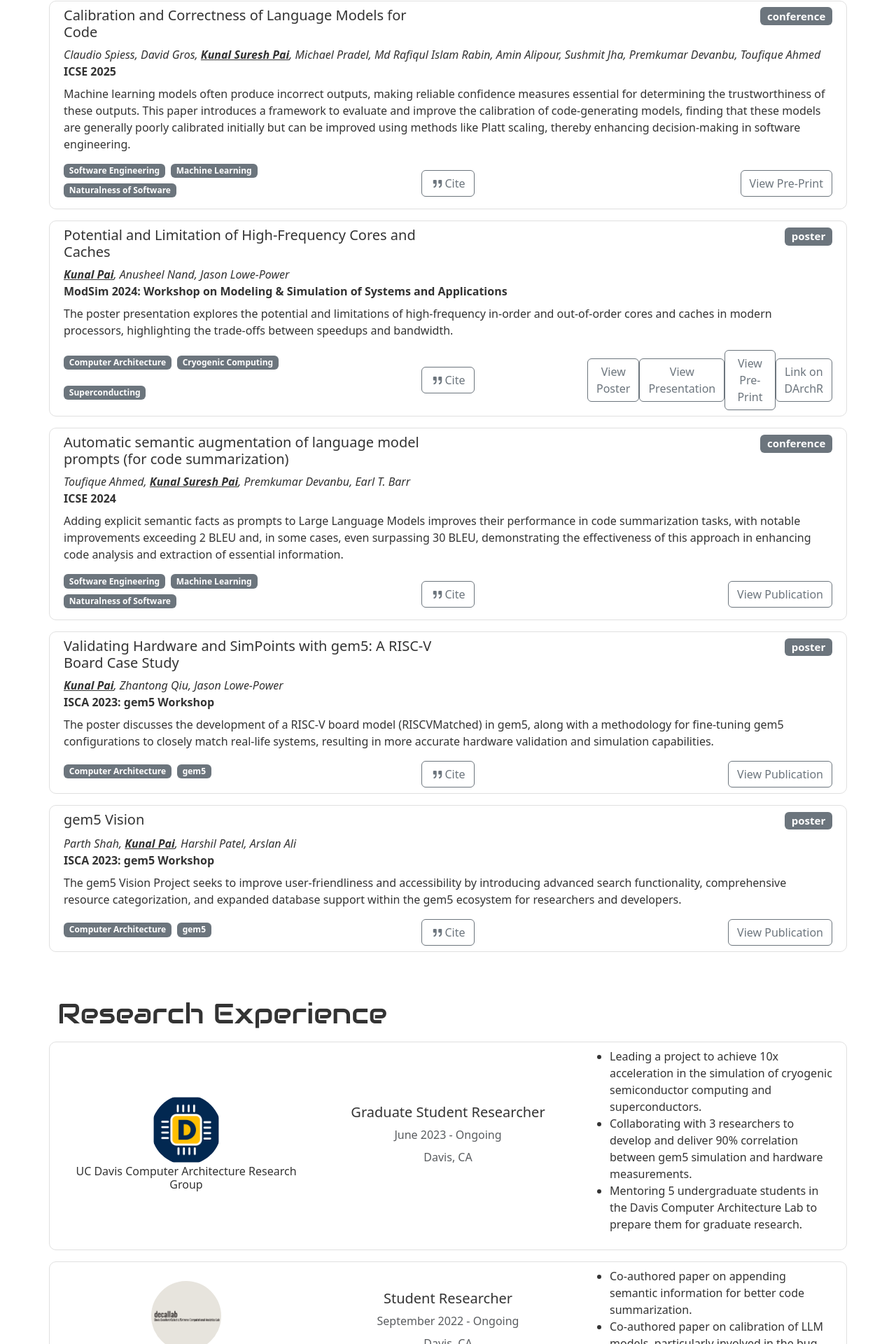
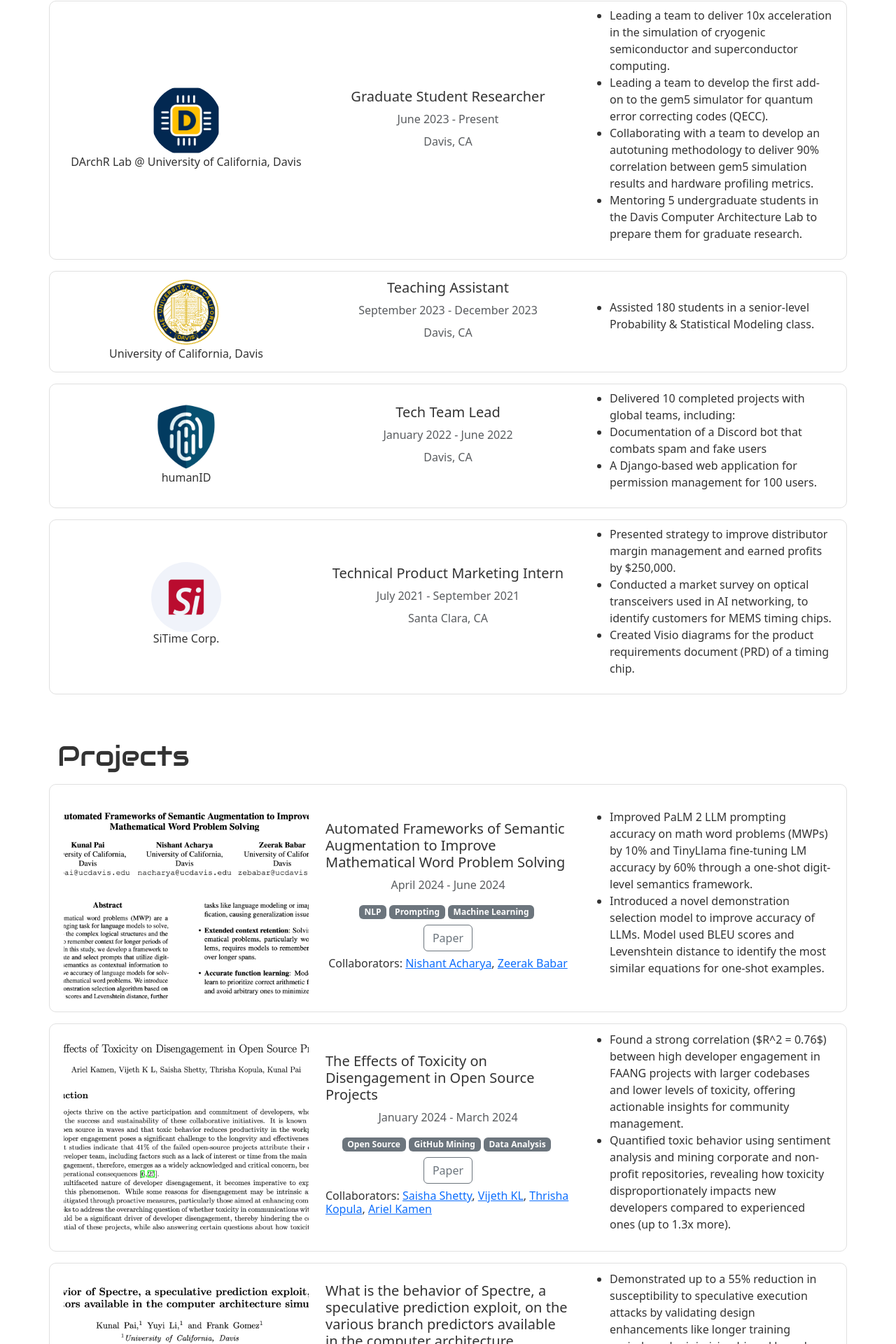
Before and after one commit to kunpai/my-website, a Next.js app: page / in a window 1280 px wide. Shown: the part 1147-3067 px from the top of the page at 70% size. Built offline with nearby package versions, Linux system fonts and the light colour scheme.

Commit message:
Sync w/ Resume

```diff
--- a/pages/index.js
+++ b/pages/index.js
@@ -45,6 +45,18 @@ export default function Home() {
         <Row>
           <Education />
         </Row>
+        {/* <Row>
+          <Experience jsonExperiences={researchExperience} title={"Research Experience"} isExperience />
+        </Row> */}
+        {/* <Row>
+          <Experience jsonExperiences={teachingExperience} title={"Teaching Experience"} isExperience />
+        </Row> */}
+        <Row>
+          <Experience jsonExperiences={workExperience} title={"Work Experience"} isExperience />
+        </Row>
+        <Row>
+          <Experience jsonExperiences={projects} title={"Projects"} />
+        </Row>
         <Row>
           <div className="mt-5">
             <h1 className="mb-3" id="publications">
@@ -52,18 +64,6 @@ export default function Home() {
             </h1>
             <Publication />
           </div>
-        </Row>
-        <Row>
-          <Experience jsonExperiences={researchExperience} title={"Research Experience"} isExperience />
-        </Row>
-        <Row>
-          <Experience jsonExperiences={teachingExperience} title={"Teaching Experience"} isExperience />
-        </Row>
-        <Row>
-          <Experience jsonExperiences={workExperience} title={"Work Experience"} isExperience />
-        </Row>
-        <Row>
-          <Experience jsonExperiences={projects} title={"Projects"} />
         </Row>
         <Row>
           <div className="mt-5">
--- a/public/jsons/projects.json
+++ b/public/jsons/projects.json
@@ -3,7 +3,7 @@
         "title": "Automated Frameworks of Semantic Augmentation to Improve Mathematical Word Problem Solving",
         "start": "April 2024",
         "end": "June 2024",
-        "description": "Improved language model accuracy on MWPs by 10% (prompting PaLM2) and 60% (finetuning TinyLlama) through a one-shot digit-level semantics framework, over base model performance.\nIntroduced a novel demonstration selection model to identify the most similar equations for one-shot examples using BLEU scores and Levenshtein distance.\nCompleted as part of ECS 271 : Machine Learning & Discovery at UC Davis.",
+        "description": "Improved PaLM 2 LLM prompting accuracy on math word problems (MWPs) by 10% and TinyLlama fine-tuning LM accuracy by 60% through a one-shot digit-level semantics framework.\nIntroduced a novel demonstration selection model to improve accuracy of LLMs. Model used BLEU scores and Levenshtein distance to identify the most similar equations for one-shot examples.",
         "skills": [
             "NLP",
             "Prompting",
@@ -28,7 +28,7 @@
         "title": "The Effects of Toxicity on Disengagement in Open Source Projects",
         "start": "January 2024",
         "end": "March 2024",
-        "description": "Analyzed factors contributing to developer disengagement in open-source projects, identifying a 0.76 R-squared value between less toxicity and large codebase size with high engagement for FAANG projects.\nQuantified toxicity across corporate and non-profit open-source communities, categorizing comments and examining how toxic interactions disproportionately affected new developers compared to experienced ones.\nCompleted as part of ECS 260 : Software Engineering at UC Davis.",
+        "description": "Found a strong correlation ($R^2 = 0.76$) between high developer engagement in FAANG projects with larger codebases and lower levels of toxicity, offering actionable insights for community management.\nQuantified toxic behavior using sentiment analysis and mining corporate and non-profit repositories, revealing how toxicity disproportionately impacts new developers compared to experienced ones (up to 1.3x more).",
         "skills": [
             "Open Source",
             "GitHub Mining",
@@ -61,7 +61,7 @@
         "title": "What is the behavior of Spectre, a speculative prediction exploit, on the various branch predictors available in the computer architecture simulator gem5?",
         "start": "October 2023",
         "end": "December 2023",
-        "description": "Investigated susceptibility of x86-based in-order and out-of-order processors to Spectre V1 attacks using gem5 v23.0, identifying a strong correlation between Spectre attack effectiveness and branch predictor type.\nProposed design enhancements for a Spectre-resistant branch predictor, emphasizing longer training periods and mitigation of biased branches, aimed at reducing susceptibility to speculative execution attacks.\nCompleted as part of ECS 235A : Computer & Info Security at UC Davis.",
+        "description": "Demonstrated up to a 55% reduction in susceptibility to speculative execution attacks by validating design enhancements like longer training periods and minimizing biased branches for Spectre-resistant branch predictors.\nInvestigated the vulnerability of x86-based in-order and out-of-order processors to Spectre V1 attacks, revealing a strong correlation between branch predictor training periods and attack effectiveness.",
         "skills": [
             "gem5",
             "Spectre",
@@ -86,7 +86,7 @@
         "title": "gem5 Vision",
         "start": "January 2023",
         "end": "June 2023",
-        "description": "Boosted resource discovery speed by 20x with optimized search functionality across 1,200+ resources.\nIntroduced semantic versioning and built a categorization system, enabling faster retrieval of resources across 20+ categories.\nIntegrated local/remote JSON files and MongoDB for gem5, enhancing accessibility for 500+ users.",
+        "description": "Boosted resource discovery speed by 20x with optimized search functionality across 1,200+ resources.\nEnabled faster retrieval of resources across 20+ categories by introducing categorization and semantic versioning.\nEnhanced accessibility for 500+ industry and academic users by integrating local/remote JSON files and MongoDB with gem5.",
         "skills": [
             "NextJS",
             "MongoDB",
@@ -116,7 +116,7 @@
         "title": "QuixFolio",
         "start": "March 2023",
         "end": "April 2023",
-        "description": "Demonstrated strong coding and programming skills to create QuixFolio as an open-source project.\nStreamlined the portfolio creation process by providing a wide range of customizable templates and easy information input options.\nImplemented hosting capabilities on GitHub pages, enabling seamless portfolio sharing and accessibility.\nSuccessfully launched the alpha version of QuixFolio, which garnered significant traction with over 190 visitors and 1000+ page views within the first week.",
+        "description": "Developed a portfolio website template with a focus on modularity and ease of use.\nImplemented a dark mode toggle and a customizable theme switcher to personalize the website.\nDeployed the website on GitHub Pages and automated the deployment process with GitHub Actions.",
         "skills": [
             "ReactJS",
             "NextJS",
@@ -143,7 +143,7 @@
         "title": "OLED Paint",
         "start": "May 2022",
         "end": "May 2022",
-        "description": "Utilized SPI and I2C to create a tilt-based paint application between the CC3200 and Adafruit OLED.\nCreated a webserver and implemented a compression algorithm to transfer 128x128 bitmaps from a board to a computer.\nConferred Best Lab Project for Spring 2022.\nSolidified skills of utilizing datasheet information to interact with hardware better.",
+        "description": "Utilized SPI and I2C to create a tilt-based paint application between the CC3200 and Adafruit OLED.\nCreated a webserver and implemented a compression algorithm to transfer 128x128 bitmaps from a board to a computer 2x faster.\nConferred Best Lab Project for Spring 2022.\nSolidified skills of utilizing datasheet information to interact with hardware better.",
         "skills": [
             "C",
             "Python"
--- a/public/jsons/work-experience.json
+++ b/public/jsons/work-experience.json
@@ -1,19 +1,37 @@
 [
+    {
+        "title": "Graduate Student Researcher",
+        "organization": "DArchR Lab @ University of California, Davis",
+        "start": "June 2023",
+        "end": "Present",
+        "description": "Leading a team to deliver 10x acceleration in the simulation of cryogenic semiconductor and superconductor computing. \nLeading a team to develop the first add-on to the gem5 simulator for quantum error correcting codes (QECC). \nCollaborating with a team to develop an autotuning methodology to deliver 90% correlation between gem5 simulation results and hardware profiling metrics. \nMentoring 5 undergraduate students in the Davis Computer Architecture Lab to prepare them for graduate research.",
+        "location": "Davis, CA",
+        "image": "/images/darchr.png"
+    },
+    {
+        "title": "Teaching Assistant",
+        "organization": "University of California, Davis",
+        "start": "September 2023",
+        "end": "December 2023",
+        "description": "Assisted 180 students in a senior-level Probability & Statistical Modeling class.",
+        "location": "Davis, CA",
+        "image": "/images/ucdavis.png"
+    },
     {
         "title": "Tech Team Lead",
         "organization": "humanID",
         "start": "January 2022",
         "end": "June 2022",
-        "description": "Delivered 10 completed projects with global teams, including documentation of a Discord bot that combats spam and fake users, and a Django-based web application for permission management for 100 users.",
+        "description": "Delivered 10 completed projects with global teams, including: \nDocumentation of a Discord bot that combats spam and fake users\n A Django-based web application for permission management for 100 users.",
         "location": "Davis, CA",
         "image": "/images/humanid.webp"
     },
     {
         "title": "Technical Product Marketing Intern",
-        "organization": "SiTime Corporation",
+        "organization": "SiTime Corp.",
         "start": "July 2021",
         "end": "September 2021",
-        "description": "Presented strategy to better distributor margin management and improve earned profits by $250,000.\nConducted a market survey on types of optical transceivers used in AI networking infrastructure to identify potential customers for MEMS timing chips.\nCreated Visio diagrams for the product requirements document for a timing chip.",
+        "description": "Presented strategy to improve distributor margin management and earned profits by $250,000.\nConducted a market survey on optical transceivers used in AI networking, to identify customers for MEMS timing chips.\n Created Visio diagrams for the product requirements document (PRD) of a timing chip.",
         "location": "Santa Clara, CA",
         "image": "/images/sitime.png"
     }
```
